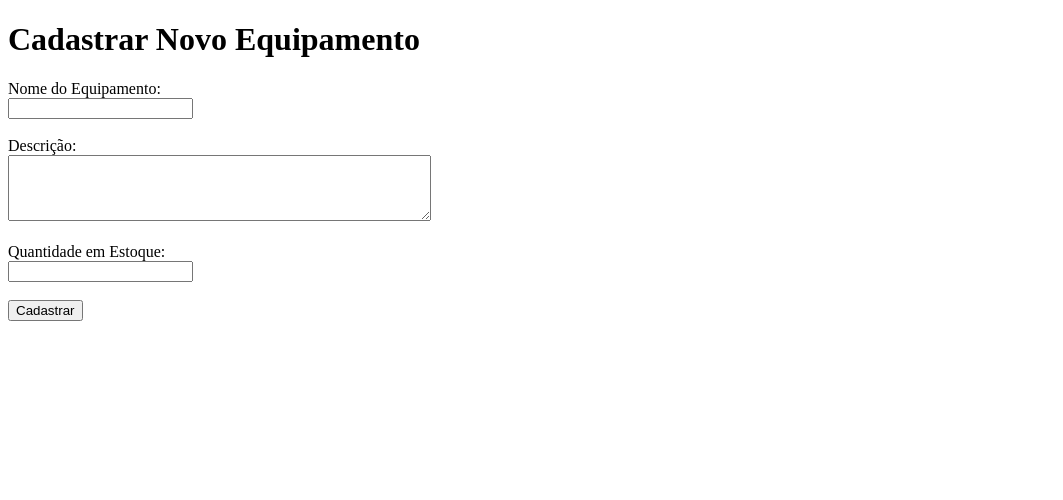
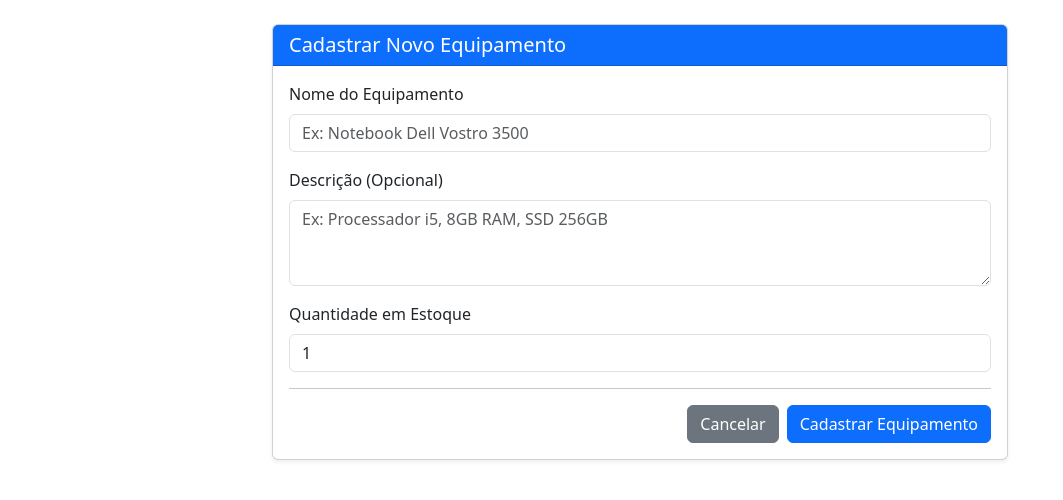
Before and after one commit to guilhermegamabs/controle-estoque, a Flask app: template templates/adicionar_equipamento.html in a window 1280 px wide. Shown: the top 500 px of the page, without its empty margins (0-1063 px from the left). Run offline with Flask 3, Linux system fonts and the light colour scheme; the template is opened without the code that fills it, so the values that code supplies are empty.

Commit message:
cadastro e lista de equipamentos

```diff
--- a/app.py
+++ b/app.py
@@ -1,8 +1,9 @@
-from flask import Flask, render_template, request, redirect, url_for
+from flask import Flask, render_template, request, redirect, url_for, flash
 from datetime import datetime
 import db as database
 
 app = Flask(__name__)
+app.config['SECRET_KEY'] = 'uma-chave-secreta-muito-dificil'
 
 with app.app_context():
     database.criar_tabelas()
@@ -11,5 +12,24 @@ with app.app_context():
 def hello():
     return "<h1>Hello World!</h1>"
 
+@app.route('/equipamentos/novo', methods=['GET', 'POST'])
+def novo_equipamento():
+    if request.method == 'POST':
+        nome = request.form['nome_equipamento']
+        descricao = request.form['descricao_equipamento']
+        quantidade = request.form['quantidade_estoque']
+
+        database.adicionar_equipamento(nome, descricao, quantidade)
+        flash(f"Equipamento '{nome}' cadastrado com sucesso!", 'success')
+        return redirect(url_for('listar_equipamentos'))
+
+    return render_template('adicionar_equipamento.html')
+
+@app.route('/equipamentos')
+def listar_equipamentos():
+    listar_de_equipamentos = database.listar_equipamentos()
+
+    return render_template('equipamentos.html', equipamentos = listar_de_equipamentos)
+
 if __name__ == '__main__':
     app.run(host="0.0.0.0", port=5000, debug=True)
--- a/templates/adicionar_equipamento.html
+++ b/templates/adicionar_equipamento.html
@@ -1,23 +1,52 @@
 <!-- Em templates/adicionar_equipamento.html -->
-<!DOCTYPE html>
-<html lang="pt-br">
-<head>
-    <meta charset="UTF-8">
-    <title>Adicionar Equipamento</title>
-</head>
-<body>
-    <h1>Cadastrar Novo Equipamento</h1>
-    <form method="POST">
-        <label for="nome">Nome do Equipamento:</label><br>
-        <input type="text" id="nome" name="nome_equipamento" required><br><br>
 
-        <label for="descricao">Descrição:</label><br>
-        <textarea id="descricao" name="descricao_equipamento" rows="4" cols="50"></textarea><br><br>
+{% extends 'base.html' %}
 
-        <label for="quantidade">Quantidade em Estoque:</label><br>
-        <input type="number" id="quantidade" name="quantidade_estoque" required min="0"><br><br>
+{% block title %}Cadastrar Novo Equipamento{% endblock %}
 
-        <button type="submit">Cadastrar</button>
-    </form>
-</body>
-</html>
+{% block content %}
+<div class="row justify-content-center">
+    <div class="col-md-8">
+
+        <!-- O Card cria uma caixa com borda e sombra sutil -->
+        <div class="card shadow-sm">
+            <div class="card-header bg-primary text-white">
+                <h2 class="h5 mb-0">Cadastrar Novo Equipamento</h2>
+            </div>
+            <div class="card-body">
+                <form method="POST">
+                    <!-- Campo Nome do Equipamento -->
+                    <div class="mb-3">
+                        <label for="nome" class="form-label">Nome do Equipamento</label>
+                        <input type="text" class="form-control" id="nome" name="nome_equipamento"
+                               placeholder="Ex: Notebook Dell Vostro 3500" required>
+                    </div>
+
+                    <!-- Campo Descrição -->
+                    <div class="mb-3">
+                        <label for="descricao" class="form-label">Descrição (Opcional)</label>
+                        <textarea class="form-control" id="descricao" name="descricao_equipamento" rows="3"
+                                  placeholder="Ex: Processador i5, 8GB RAM, SSD 256GB"></textarea>
+                    </div>
+
+                    <!-- Campo Quantidade em Estoque -->
+                    <div class="mb-3">
+                        <label for="quantidade" class="form-label">Quantidade em Estoque</label>
+                        <input type="number" class="form-control" id="quantidade" name="quantidade_estoque"
+                               required min="0" value="1">
+                    </div>
+
+                    <hr>
+
+                    <!-- Botões de Ação -->
+                    <div class="d-flex justify-content-end">
+                        <a href="{{ url_for('listar_equipamentos') }}" class="btn btn-secondary me-2">Cancelar</a>
+                        <button type="submit" class="btn btn-primary">Cadastrar Equipamento</button>
+                    </div>
+                </form>
+            </div>
+        </div>
+
+    </div>
+</div>
+{% endblock %}
--- /dev/null
+++ b/templates/base.html
@@ -0,0 +1,41 @@
+<!doctype html>
+<html lang="pt-br">
+  <head>
+    <!-- Metatags essenciais -->
+    <meta charset="utf-8">
+    <meta name="viewport" content="width=device-width, initial-scale=1">
+
+    <!-- Bloco de Título: Cada página poderá definir seu próprio título. Se não definir, usará o padrão. -->
+    <title>{% block title %}Controle de Equipamentos{% endblock %}</title>
+
+    <!-- Link para o CSS do Bootstrap via CDN (Content Delivery Network) -->
+    <link href="https://cdn.jsdelivr.net/npm/bootstrap@5.3.3/dist/css/bootstrap.min.css" rel="stylesheet" integrity="sha384-QWTKZyjpPEjISv5WaRU9OFeRpok6YctnYmDr5pNlyT2bRjXh0JMhjY6hW+ALEwIH" crossorigin="anonymous">
+  </head>
+  <body>
+
+    <!-- Container principal que centraliza e adiciona margens ao conteúdo -->
+    <div class="container mt-4">
+
+        <!-- Seção para exibir mensagens de feedback (Flash Messages) -->
+        {% with messages = get_flashed_messages(with_categories=true) %}
+            {% if messages %}
+                {% for category, message in messages %}
+                    <!-- O Bootstrap transforma isso em uma caixa de alerta colorida (ex: 'success' -> verde) -->
+                    <div class="alert alert-{{ category }} alert-dismissible fade show" role="alert">
+                        {{ message }}
+                        <!-- Botão 'X' para fechar a mensagem -->
+                        <button type="button" class="btn-close" data-bs-dismiss="alert" aria-label="Close"></button>
+                    </div>
+                {% endfor %}
+            {% endif %}
+        {% endwith %}
+
+        <!-- Bloco de Conteúdo Principal: O conteúdo específico de cada página (como a tabela de equipamentos) será inserido aqui. -->
+        {% block content %}{% endblock %}
+
+    </div>
+
+    <!-- Script do Bootstrap (necessário para funcionalidades como fechar alertas) -->
+    <script src="https://cdn.jsdelivr.net/npm/bootstrap@5.3.3/dist/js/bootstrap.bundle.min.js" integrity="sha384-YvpcrYf0tY3lHB60NNkmXc5s9fDVZLESaAA55NDzOxhy9GkcIdslK1eN7N6jIeHz" crossorigin="anonymous"></script>
+  </body>
+</html>
```
Also changed, not shown: db.py (+14 -6 lines), templates/equipamentos.html (added, +46 -0 lines), controle.db (added).
